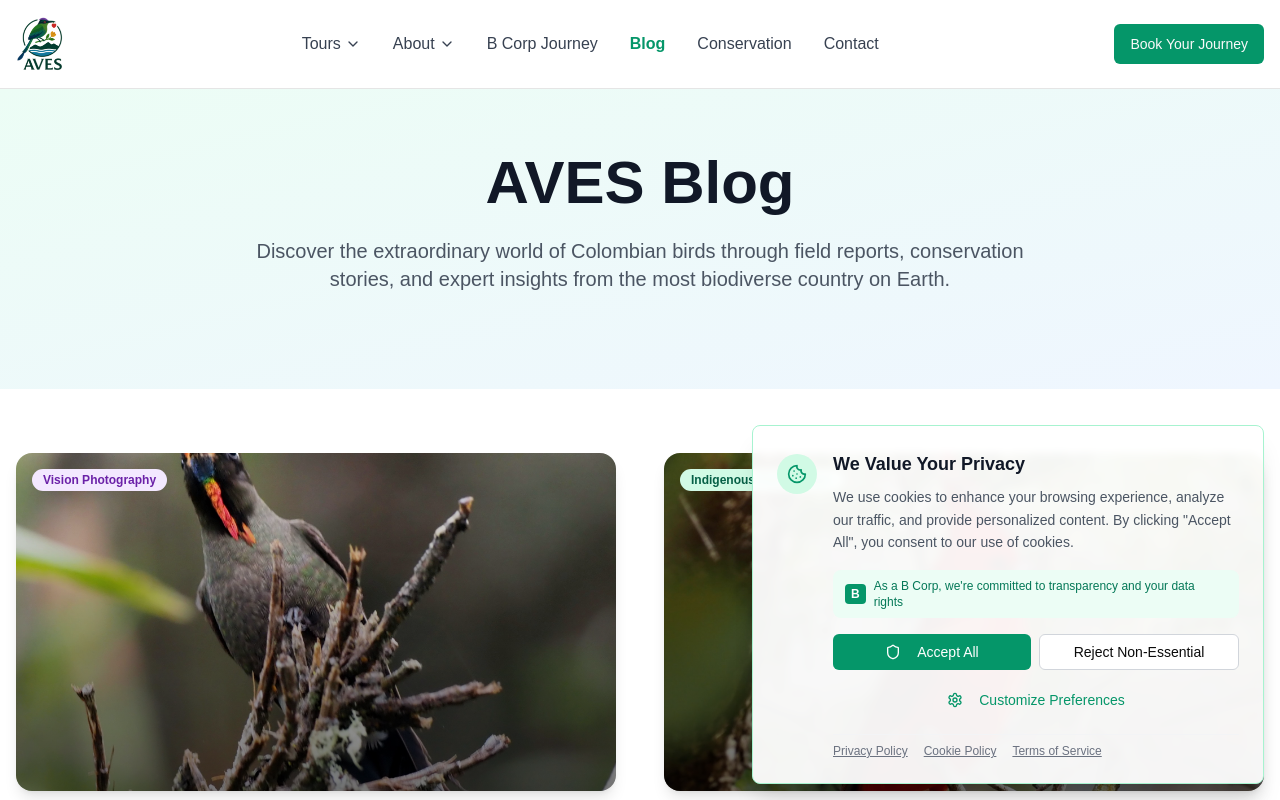
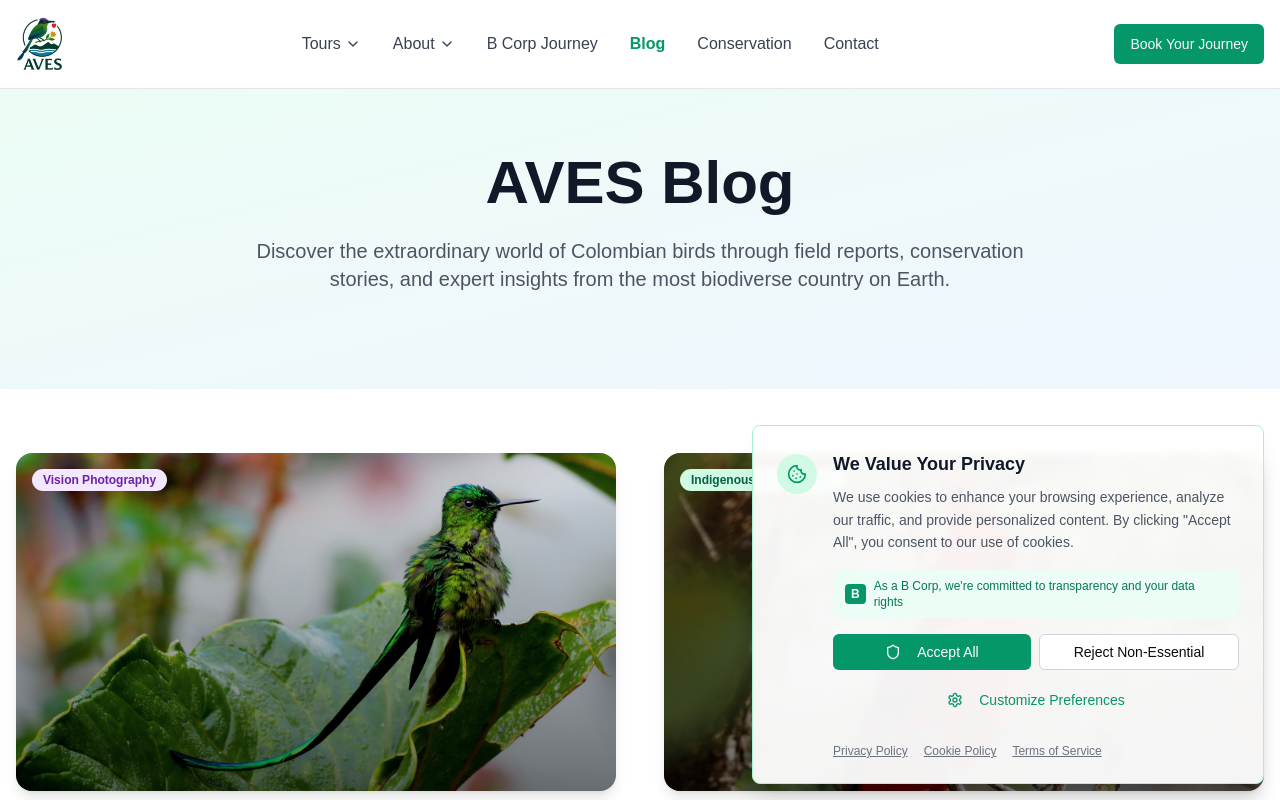
Before and after one commit to mmelendro/Aves, a Next.js app: page /blog in a window 1280 px wide. Shown: the top 800 px of the page. Built offline with nearby package versions, Linux system fonts and the light colour scheme.

Commit message:
feat: adjust featured image positioning for high-altitude birding post
Improve visibility of bird's head and throat for better species recognition.

Co-authored-by: null <68510980+mmelendro@users.noreply.github.com>

```diff
--- a/app/blog/page.tsx
+++ b/app/blog/page.tsx
@@ -16,8 +16,9 @@ export default function BlogPage() {
       title: "Jewels of the Andes: A Vision Journey Through Colombia's Hummingbird Sanctuaries",
       excerpt:
         "In the sacred heights of Colombia's three Andean cordilleras, where mist meets mountain and time seems to pause, we embark on a spiritual pilgrimage to witness nature's most exquisite aerial dancers—the hummingbirds.",
-      image: "/images/rainbow-bearded-thornbill-vision.jpg",
-      imageAlt: "Rainbow-bearded Thornbill displaying its spectacular fiery throat in high-altitude páramo habitat",
+      image: "/images/long-tailed-sylph.jpg",
+      imageAlt:
+        "Long-tailed Sylph (Aglaiocercus kingii) displaying its magnificent elongated tail feathers and iridescent green plumage in cloud forest habitat",
       author: "Martin Melendro",
       date: "June 12, 2025",
       location: "Three Andean Cordilleras",
@@ -304,13 +305,15 @@ export default function BlogPage() {
                       className="object-cover w-full h-full group-hover:scale-105 transition-transform duration-300"
                       style={{
                         objectPosition:
-                          post.id === "sierra-nevada-indigenous-birding"
-                            ? "center 20%"
-                            : post.id === "paramo-manizales-thornbill"
-                              ? "center 30%"
-                              : post.id === "choco-toucan-expedition"
-                                ? "center 40%"
-                                : "center",
+                          post.id === "hummingbird-vision-journey"
+                            ? "center 25%"
+                            : post.id === "sierra-nevada-indigenous-birding"
+                              ? "center 20%"
+                              : post.id === "paramo-manizales-thornbill"
+                                ? "center 15%"
+                                : post.id === "choco-toucan-expedition"
+                                  ? "center 40%"
+                                  : "center",
                       }}
                     />
                     <div className="absolute inset-0 bg-gradient-to-t from-black/50 to-transparent" />
```
